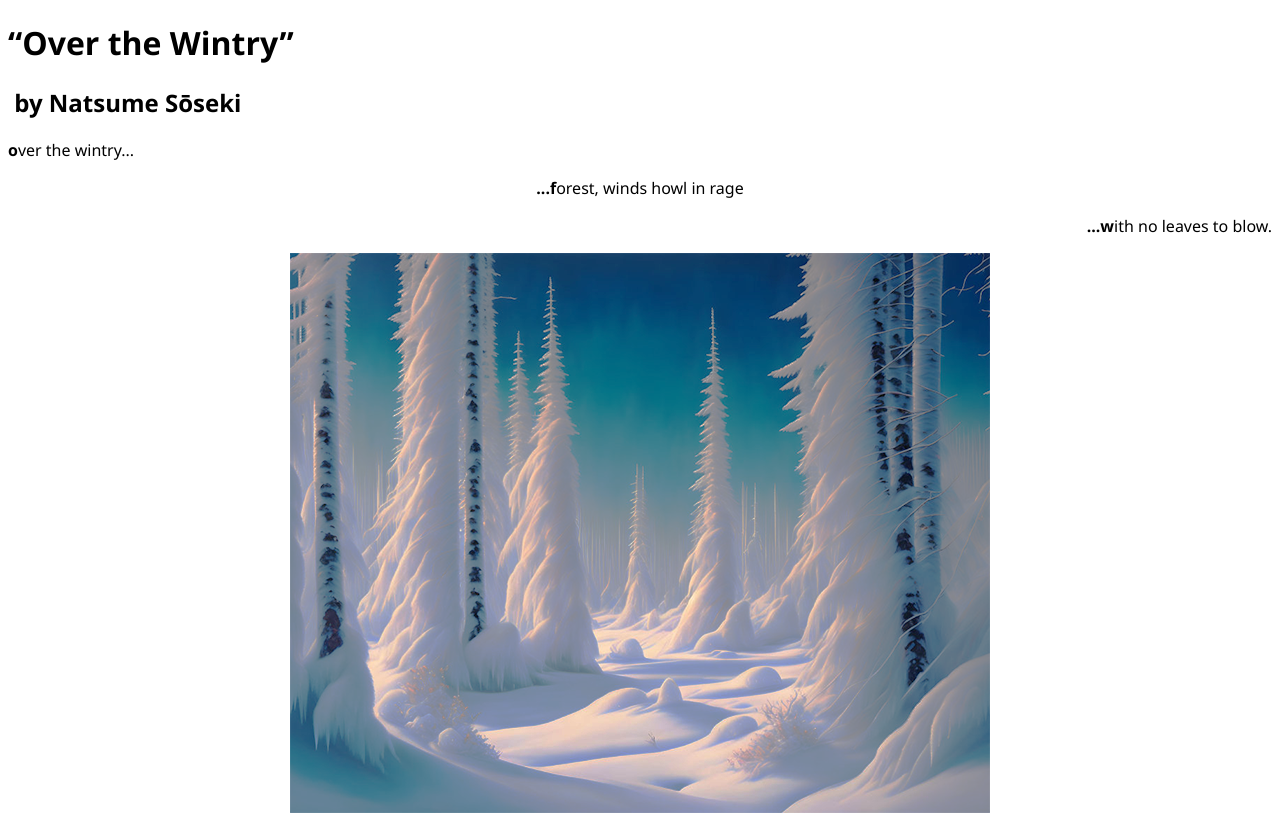
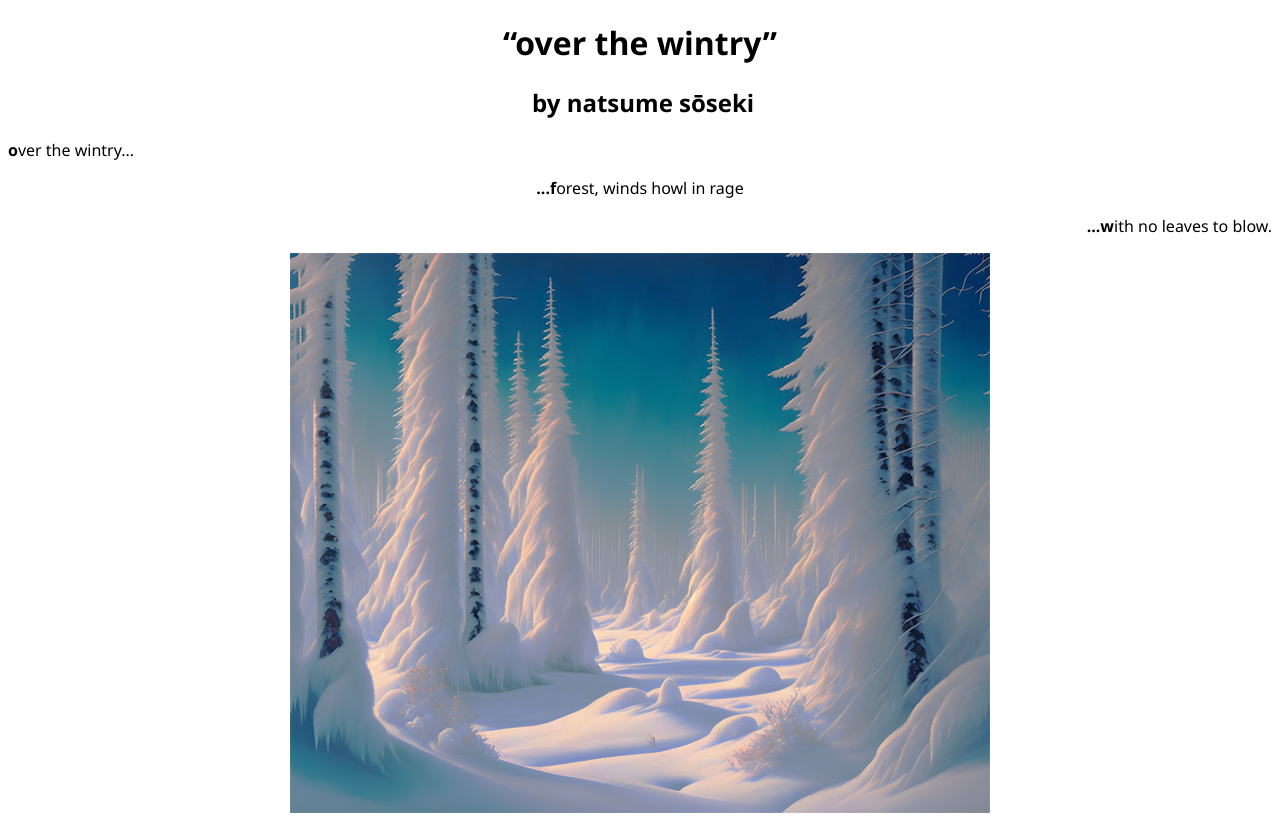
Before and after one commit to ronmarq/haiku-site, a plain HTML site: page index.html in a window 1280 px wide. Drawn offline with Linux system fonts and the light colour scheme.

Commit message:
Update index.html

```diff
--- a/index.html
+++ b/index.html
@@ -10,8 +10,8 @@
 <title>Winter Haiku</title>
 </head>
 <body>
-<h1>“Over the Wintry”</h1>
-<h2>&nbsp;by Natsume Sōseki</h2>
+<h1 style="text-align: center;">“over the wintry”</h1>
+<h2 style="text-align: center;">&nbsp;by natsume sōseki</h2>
 
 <p style="text-align: left;"><strong>o</strong>ver the wintry...</p>
 
```
